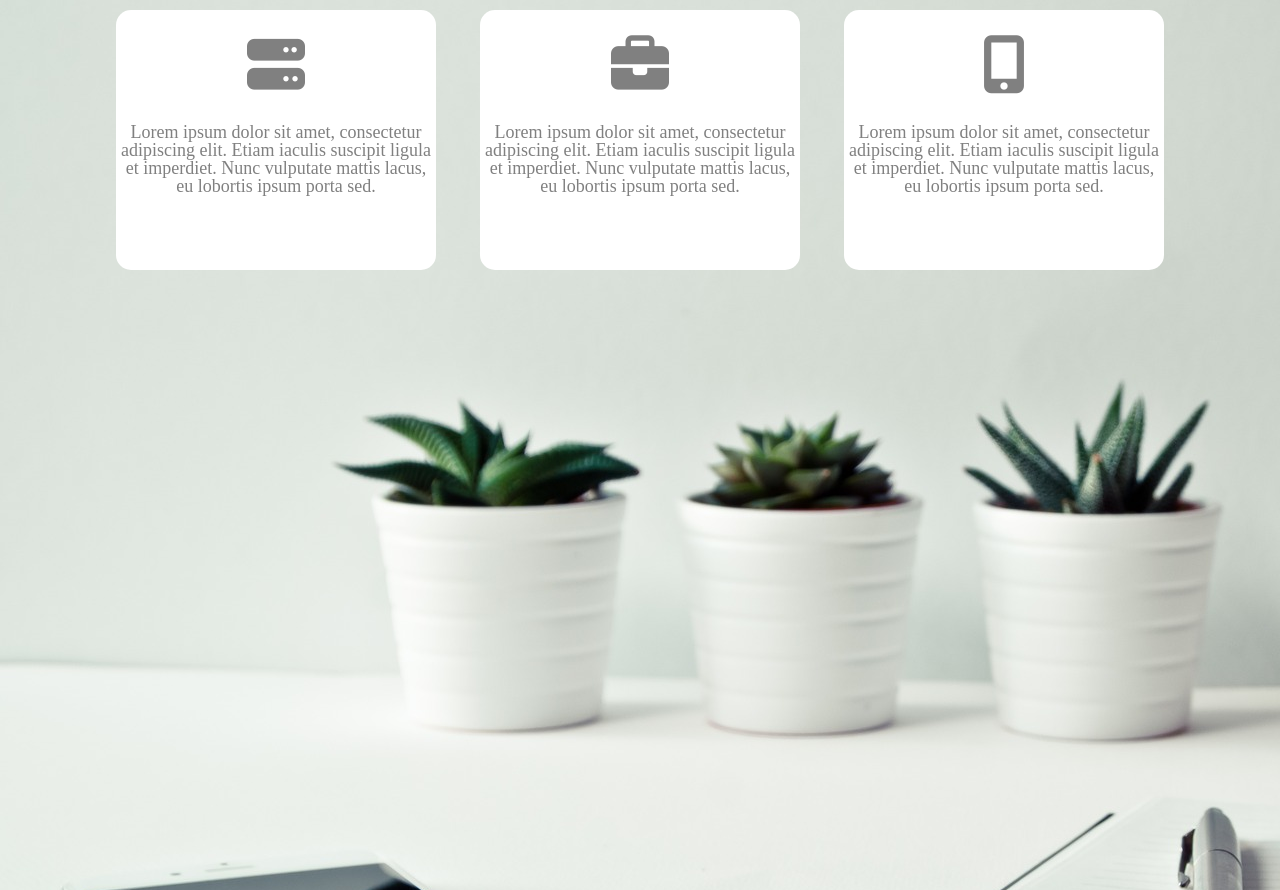
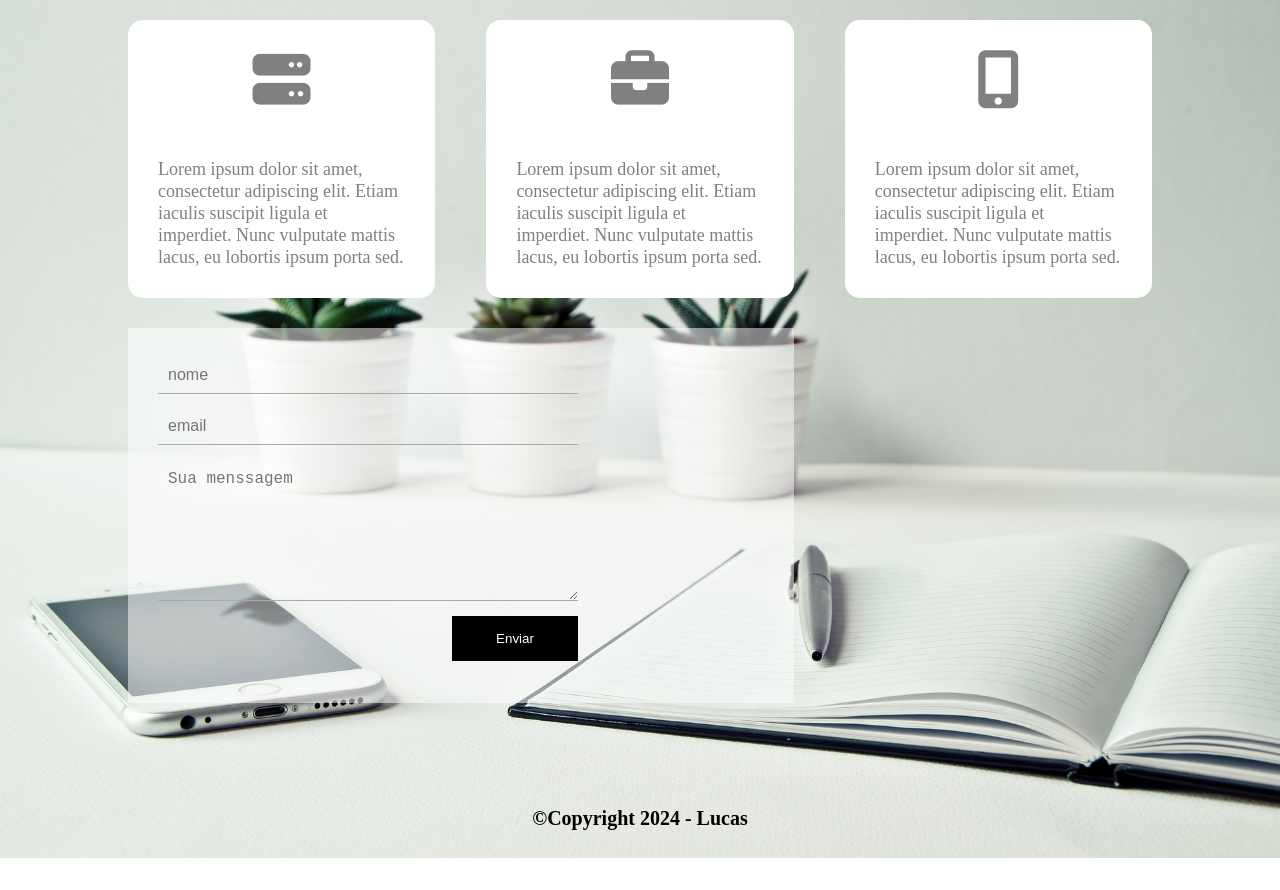
Before and after one commit to lucas4912/Site-institucional, a plain HTML site: page index.html in a window 1280 px wide. Shown: the part 1180-2070 px from the top of the page. After the commit the page ends 2038 px from the top, so only its background shows below. Drawn offline with Linux system fonts and the light colour scheme.

Commit message:
finalizado

```diff
--- a/index.html
+++ b/index.html
@@ -81,8 +81,21 @@
                 </div>
             </div>
             </section>
+            <footer class=footer>
+                <div class="form-container">
+                    <div class="form-background"></div>
+                    <form>
+                        <input type="text" class="name" placeholder="nome">
+                        <input type="email" class="email" placeholder="email">
+                        <textarea name="message" id="message" placeholder="Sua menssagem"></textarea>
+                        <input type="submit" class="submit" name="submit" id="submit" value="Enviar">
+                    </form>
+                </div>
+                <div class="copyright">
+                    <p>&copy;Copyright 2024 - Lucas</p>
+                </div>
+            </footer>
         </div>
-
     </div>
 </body>
 </html>
--- a/style.css
+++ b/style.css
@@ -135,31 +135,109 @@ html{
 
 .footer-container{
     background-image: url(img/rodape.jpg);
-    height: 900px;
-    width: 100%;
+    background-position: center;
+    background-size: cover;
+
+
 }
 .about-container{
-    text-align: center;
-    height: 300px;
-    width: 100%;
+    max-width: 1200px;
+    position: relative;
+    padding: 30px 10%;
+    clear: both;
 
 }
 .about-card{
+    text-align: center;
     border-radius: 15px;
-    width: 320px;
-    height: 260px;
+    width: 30%;
     background-color: #FFF;
-    display: inline-block;
-    margin: 20px;
-
+    float: left ;
+    padding: 30px;
+    box-sizing: border-box ;
+}
+.midle-card{
+    margin-left: 5%;
+    margin-right: 5%;
 }
 .about-card i{
-    margin-top: 25px;
     color: gray;
     font-size: 58px;
 }
 .about-card p{
-    margin-top: 30px;
+    margin-top: 50px;
     color: gray;
     font-size: 18px;
+    text-align: left;
+    line-height: 22px;
 }
+.footer{
+    clear: both;
+    max-width: 1200px;
+    height: 500px;
+    position: relative;
+    padding: 30px 10%;
+}
+.form-container{
+    width: 65%;
+    height: 375px;
+    position: relative;
+    display: block;
+}
+.form-background{
+    width: 100%;
+    height: 100%;
+    background-color: #FFF;
+    opacity: .5;
+}
+.form-container form{
+    position: absolute;
+    top: 30px;
+    left: 30px;
+    height: 300px;
+
+}
+.form-container input, .form-container textarea{
+    width: 400px;
+    display: block;
+    border: none;
+    padding: 10px;
+    margin-bottom: 15px;
+    border-bottom: 1px solid #aaa;
+    border-radius: 0;
+    background-color: transparent;
+}
+.footer-container textarea{
+    height: 120px;
+}
+.form-container input::placeholder, .form-container textarea{
+    font-size: 16px;
+}
+.form-container .submit{
+    width: 30%;
+    background-color: #000;
+    color: #FFF;
+    height: 15%;
+    position: relative;
+    float: right;
+    border: 1px solid transparent;
+    transition: .5s;
+    cursor: pointer;
+}
+.submit:hover{
+    border: 1px solid #000;
+    background-color: #FFF;
+    color: #000;
+}
+.copyright{
+    text-align: center;
+    position: absolute;
+    left: 0;
+    right: 0;
+    bottom: 30px;
+    margin-left: auto;
+    margin-right: auto;
+    font-size: 20px;
+    font-weight: bolder;
+
+}
```
